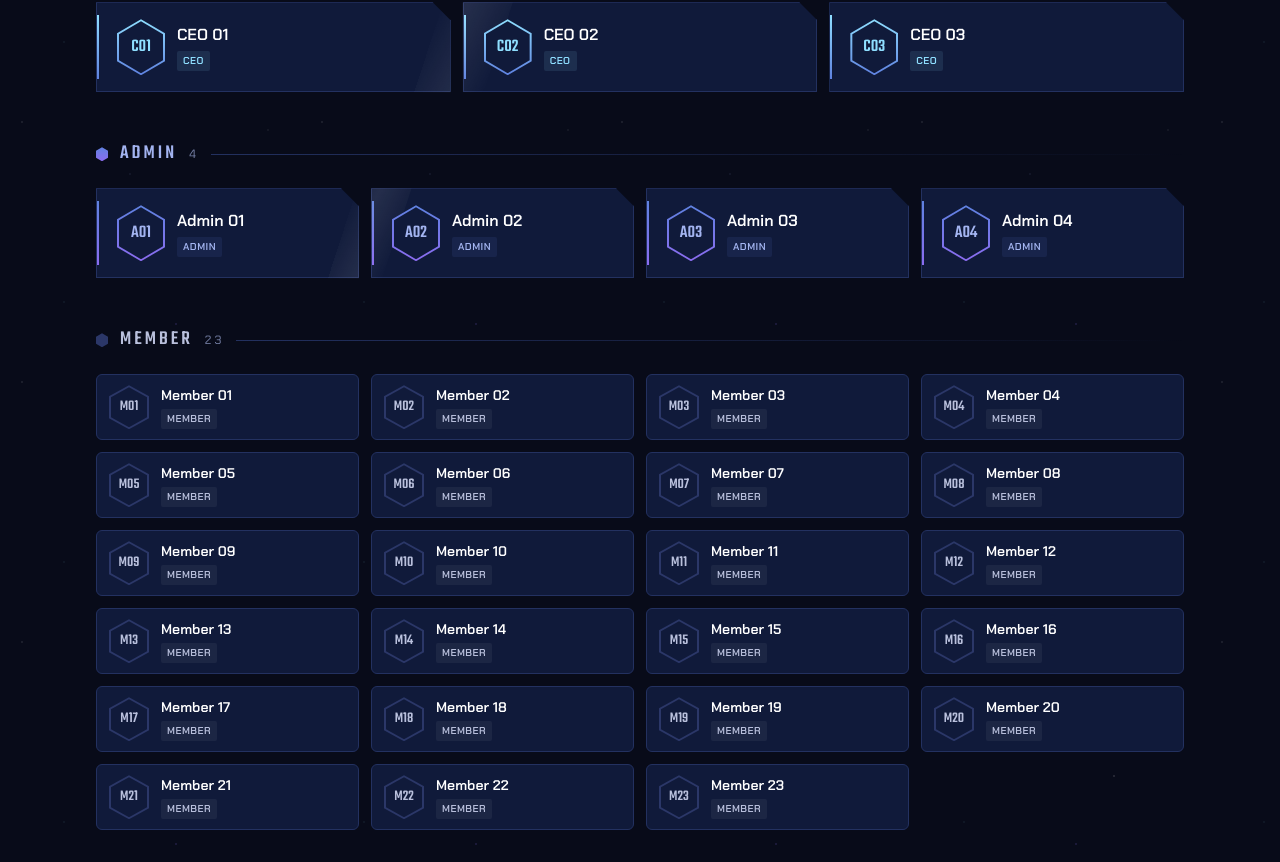
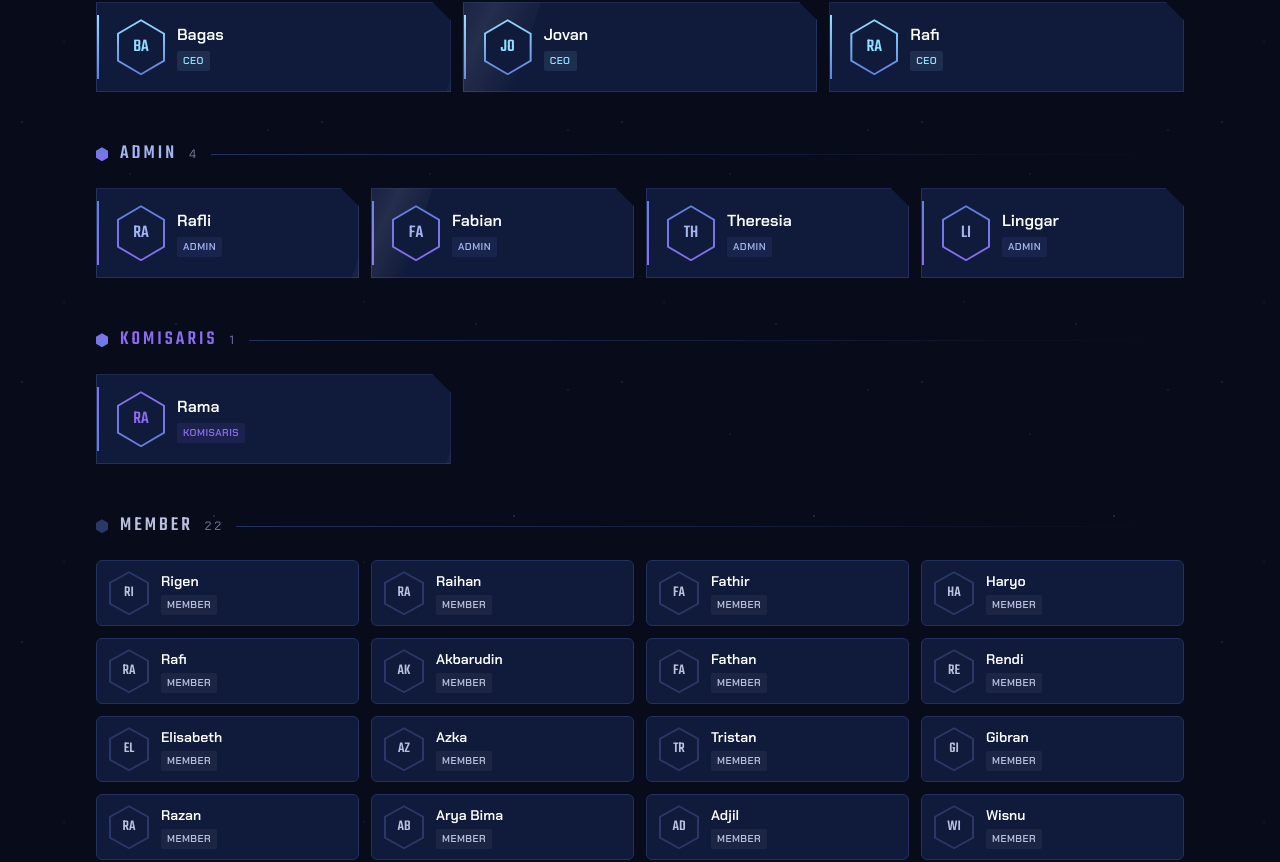
Before and after one commit to rafiakbarmuzaki/web-jaya, a React (Vite) app: page / in a window 1280 px wide. Shown: the part 1193-2055 px from the top of the page. Built offline with nearby package versions, Linux system fonts and the light colour scheme.

Commit message:
first commit

```diff
--- a/src/components/Members.tsx
+++ b/src/components/Members.tsx
@@ -9,7 +9,7 @@ import { SearchIcon } from './Icons';
 import { Parallax } from './Parallax';
 import { SectionHeading } from './SectionHeading';
 
-const ROLES: Role[] = ['CEO', 'Admin', 'Member'];
+const ROLES: Role[] = ['CEO', 'Admin', 'Komisaris', 'Member'];
 type Filter = 'All' | Role;
 
 const ROLE_STYLE: Record<Role, { text: string; frame: string; chip: string; bar: string; grid: string; featured: boolean }> = {
@@ -27,6 +27,14 @@ const ROLE_STYLE: Record<Role, { text: string; frame: string; chip: string; bar:
     chip: 'bg-blue/10 text-wing',
     bar: 'bg-gradient-to-b from-blue to-violet',
     grid: 'grid-cols-2 lg:grid-cols-4',
+    featured: true,
+  },
+  Komisaris: {
+    text: 'text-violet',
+    frame: 'bg-gradient-to-b from-violet to-blue',
+    chip: 'bg-violet/10 text-violet',
+    bar: 'bg-gradient-to-b from-violet to-blue',
+    grid: 'grid-cols-1 sm:grid-cols-3',
     featured: true,
   },
   Member: {
--- a/src/data/members.ts
+++ b/src/data/members.ts
@@ -3,17 +3,16 @@
 //
 //  Tambah member  → tambahkan satu baris di daftar ini.
 //  Hapus member   → hapus barisnya.
-//  Ganti peran    → ubah role jadi 'CEO', 'Admin', atau 'Member'.
+//  Ganti peran    → ubah role jadi 'CEO', 'Admin', 'Komisaris', atau 'Member'.
 //
 //  Kolom opsional:
 //    gamingId: 'JAYA#1234'
 //    photo:    '/members/nama-file.jpg'   (simpan fotonya di public/members/)
 //
 //  Jumlah total dan filter peran di halaman dihitung otomatis dari daftar ini.
-//  Nama di bawah masih placeholder — ganti dengan nama asli.
 // ─────────────────────────────────────────────────────────────
 
-export type Role = 'CEO' | 'Admin' | 'Member';
+export type Role = 'CEO' | 'Admin' | 'Komisaris' | 'Member';
 
 export interface Member {
   name: string;
@@ -23,36 +22,37 @@ export interface Member {
 }
 
 export const members: Member[] = [
-  { name: 'CEO 01', role: 'CEO' },
-  { name: 'CEO 02', role: 'CEO' },
-  { name: 'CEO 03', role: 'CEO' },
+  { name: 'Bagas', role: 'CEO' },
+  { name: 'Jovan', role: 'CEO' },
+  { name: 'Rafi', role: 'CEO' },
 
-  { name: 'Admin 01', role: 'Admin' },
-  { name: 'Admin 02', role: 'Admin' },
-  { name: 'Admin 03', role: 'Admin' },
-  { name: 'Admin 04', role: 'Admin' },
+  { name: 'Rafli', role: 'Admin' },
+  { name: 'Fabian', role: 'Admin' },
+  { name: 'Theresia', role: 'Admin' },
+  { name: 'Linggar', role: 'Admin' },
 
-  { name: 'Member 01', role: 'Member' },
-  { name: 'Member 02', role: 'Member' },
-  { name: 'Member 03', role: 'Member' },
-  { name: 'Member 04', role: 'Member' },
-  { name: 'Member 05', role: 'Member' },
-  { name: 'Member 06', role: 'Member' },
-  { name: 'Member 07', role: 'Member' },
-  { name: 'Member 08', role: 'Member' },
-  { name: 'Member 09', role: 'Member' },
-  { name: 'Member 10', role: 'Member' },
-  { name: 'Member 11', role: 'Member' },
-  { name: 'Member 12', role: 'Member' },
-  { name: 'Member 13', role: 'Member' },
-  { name: 'Member 14', role: 'Member' },
-  { name: 'Member 15', role: 'Member' },
-  { name: 'Member 16', role: 'Member' },
-  { name: 'Member 17', role: 'Member' },
-  { name: 'Member 18', role: 'Member' },
-  { name: 'Member 19', role: 'Member' },
-  { name: 'Member 20', role: 'Member' },
-  { name: 'Member 21', role: 'Member' },
-  { name: 'Member 22', role: 'Member' },
-  { name: 'Member 23', role: 'Member' },
+  { name: 'Rama', role: 'Komisaris' },
+
+  { name: 'Rigen', role: 'Member' },
+  { name: 'Raihan', role: 'Member' },
+  { name: 'Fathir', role: 'Member' },
+  { name: 'Haryo', role: 'Member' },
+  { name: 'Rafi', role: 'Member' },
+  { name: 'Akbarudin', role: 'Member' },
+  { name: 'Fathan', role: 'Member' },
+  { name: 'Rendi', role: 'Member' },
+  { name: 'Elisabeth', role: 'Member' },
+  { name: 'Azka', role: 'Member' },
+  { name: 'Tristan', role: 'Member' },
+  { name: 'Gibran', role: 'Member' },
+  { name: 'Razan', role: 'Member' },
+  { name: 'Arya Bima', role: 'Member' },
+  { name: 'Adjil', role: 'Member' },
+  { name: 'Wisnu', role: 'Member' },
+  { name: 'Bimo', role: 'Member' },
+  { name: 'Sakti', role: 'Member' },
+  { name: 'Gregory', role: 'Member' },
+  { name: 'Fawwaz', role: 'Member' },
+  { name: 'Farel', role: 'Member' },
+  { name: 'Sabila', role: 'Member' },
 ];
```
Also changed, not shown: 1 other file (tests, documents, lock files or other folders).
